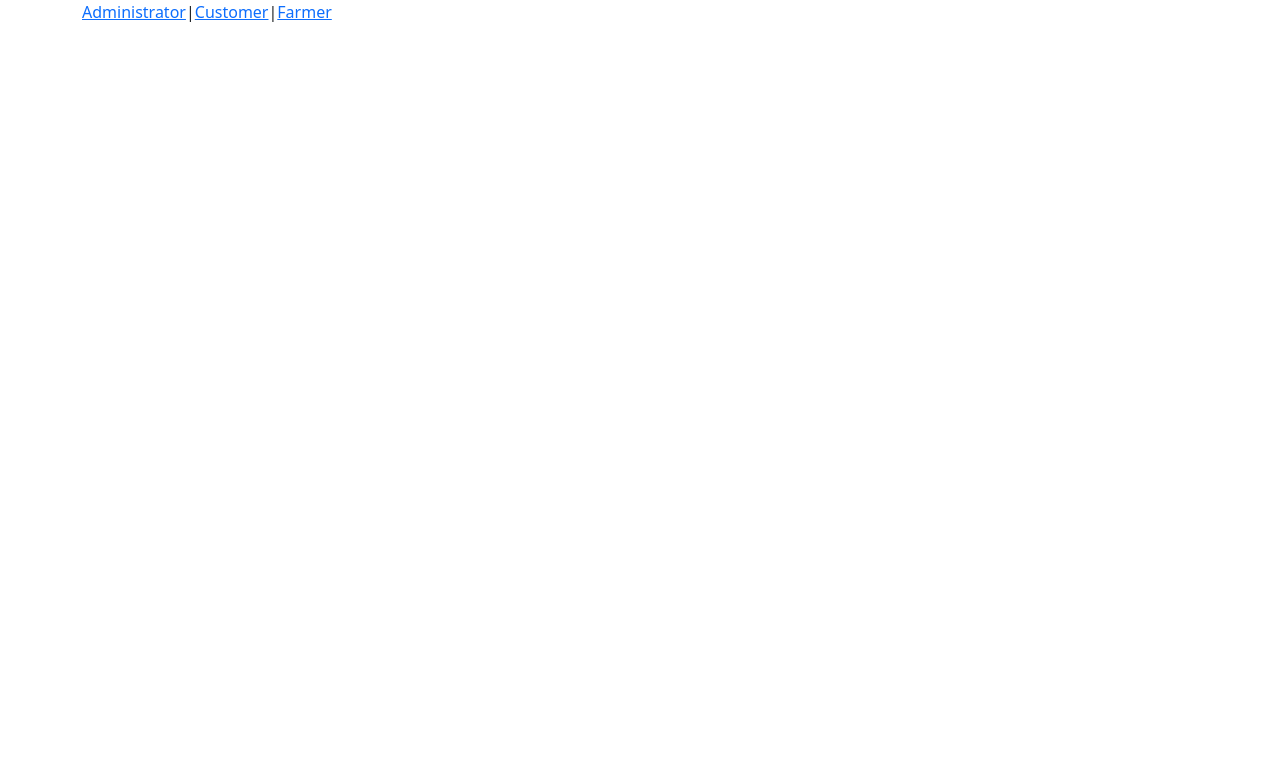
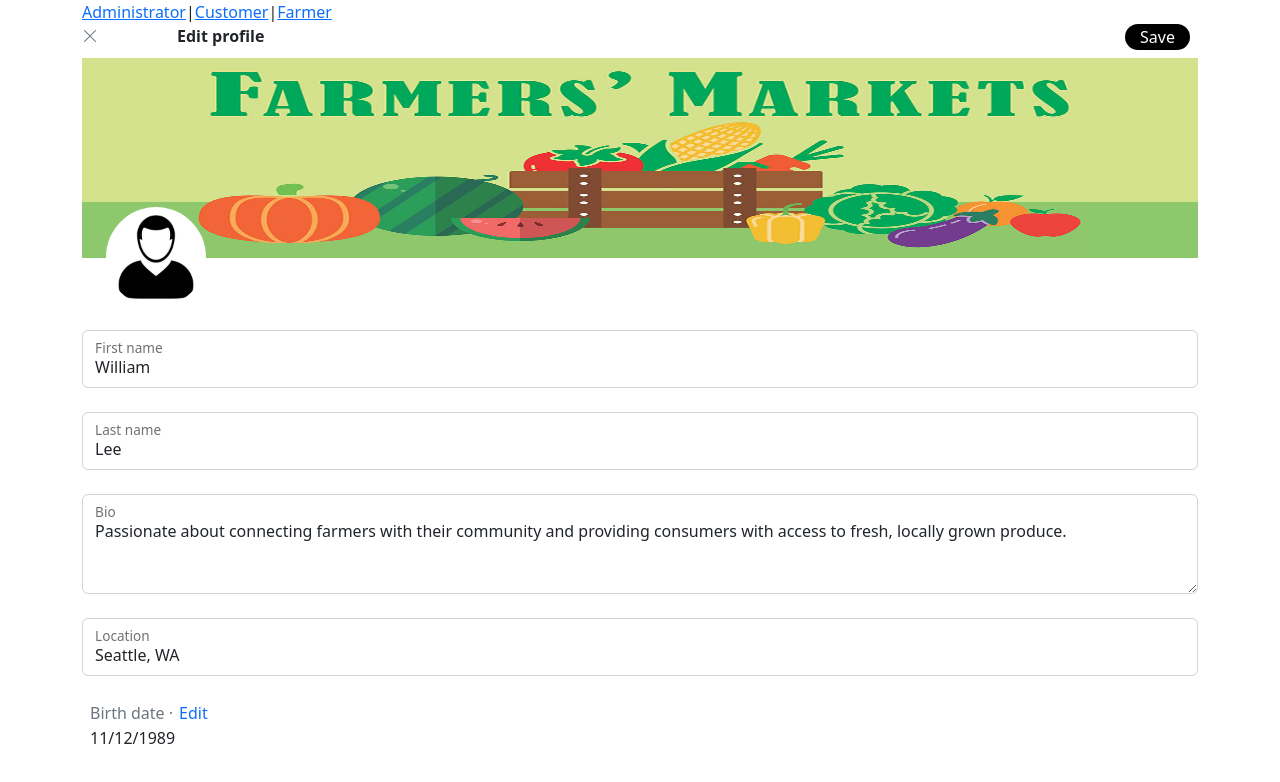
Before and after one commit to yanzhenl/5610-team-project, a React (Create React App) app: page /profile/administrator/edit-profile in a window 1280 px wide. Shown: the top 782 px of the page. Built offline with nearby package versions, Linux system fonts and the light colour scheme.

Commit message:
Added edit-administrator-profile

```diff
--- a/src/profile/administrator-profile/administrator-reducer.js
+++ b/src/profile/administrator-profile/administrator-reducer.js
@@ -5,8 +5,8 @@ const initialState = {
     firstName: "William",
     lastName: "Lee",
     handle: "@williamlee",
-    profilePicture: "../images/administrator.jpeg",
-    bannerPicture: "../images/market-banner.jpeg",
+    profilePicture: "../../images/administrator.jpeg",
+    bannerPicture: "../../images/market-banner.jpeg",
     bio: "Passionate about connecting farmers with their community and providing consumers with access to fresh, locally grown produce. ",
     location: "Seattle, WA",
     dateOfBirth: "11/12/1989",
@@ -29,7 +29,12 @@ const initialState = {
 const administratorSlice = createSlice({
   name: "administrator",
   initialState,
-  reducers: {},
+  reducers: {
+    editProfile: (state, action) => {
+      state.farmer = action.payload;
+    }
+  },
 });
 
 export default administratorSlice.reducer;
+export const { editProfile } = administratorSlice.actions;
--- /dev/null
+++ b/src/profile/administrator-profile/edit-profile.js
@@ -0,0 +1,74 @@
+import React, { useState} from "react";
+import { useSelector, useDispatch } from "react-redux";
+import { editProfile } from "./administrator-reducer";
+import {Link} from "react-router-dom";
+import "../index.css";
+import '@fortawesome/fontawesome-free/css/all.min.css'
+
+function EditAdministratorProfile () {
+    const { administrator } = useSelector((state) => state.administrator);
+    const dispatch = useDispatch();
+    const [profile, setProfile] = useState(administrator);
+    const handleSave = () => {
+        dispatch(editProfile(profile));
+    };
+
+    return(
+        <div>
+            <div className="row">
+                <div className="col-1">
+                    <Link to="/profile/administrator"><i className="bi bi-x-lg text-muted"></i></Link>
+                </div>
+                <div className="col-9">
+                    <span className="fw-bold mt-4">Edit profile</span>
+                </div>
+                <div className="col-2">
+                    <Link to="/profile/administrator">
+                        <button className="rounded-pill float-end save-button me-2" onClick={handleSave}>Save</button></Link>
+                </div>
+
+                <div className="position-relative">
+                    <img src = {administrator.bannerPicture} className="img-fluid mt-2 mb-4 banner" alt=""/>
+                    <img src = {administrator.profilePicture} className="rounded-circle profile-picture-edit ms-3" alt=""/>
+                </div>
+            </div>
+
+            <form className="form-floating mt-5">
+                <input value={profile.firstName} onChange={(e) => setProfile({...profile, firstName: e.target.value})}
+                       className="form-control"/>
+                <label className="floatingInputValue">First name</label>
+            </form>
+
+            <form className="form-floating mt-4">
+                <input value={profile.lastName} onChange={(e) => setProfile({...profile, lastName: e.target.value})}
+                       className="form-control"/>
+                <label className="floatingInputValue">Last name</label>
+            </form>
+
+            <form className="form-floating mt-4">
+                <textarea value={profile.bio} onChange={(e) => setProfile({...profile, bio: e.target.value})}
+                          className="form-control textarea-height"/>
+                <label className="floatingInputValue">Bio</label>
+            </form>
+
+            <form className="form-floating mt-4">
+                <input value={profile.location} onChange={(e) => setProfile({...profile, location: e.target.value})}
+                       className="form-control"/>
+                <label className="floatingInputValue">Location</label>
+            </form>
+
+            <div className="mt-4 ms-2">
+                <span className="text-muted">Birth date ·</span>
+                <button className="text-primary transparent-button"
+                    onClick={() => setProfile({...profile, editing: !profile.editing})}>Edit</button>
+                {profile.editing ? (
+                    <div><input onChange={(e) => setProfile({...profile, dateOfBirth: e.target.value})} value={profile.dateOfBirth}/></div>
+                ) : (
+                    <div>{profile.dateOfBirth}</div>
+                )}
+            </div>
+        </div>
+    )
+}
+
+export default EditAdministratorProfile;
--- a/src/profile/administrator-profile/index.js
+++ b/src/profile/administrator-profile/index.js
@@ -25,7 +25,7 @@ function AdministratorProfile () {
                         <div className="text-muted ms-4">{administrator.handle}</div>
                     </div>
                     <div className="col-2">
-                        <Link to="/tuiter/edit-profile">
+                        <Link to="/profile/administrator/edit-profile">
                         <button className="rounded-pill float-end mt-2 button">Edit profile</button></Link>
                     </div>
                 </div>
--- a/src/profile/index.js
+++ b/src/profile/index.js
@@ -5,6 +5,7 @@ import customerReducer from "./customer-profile/customer-reducer";
 import EditCustomerProfile from "./customer-profile/edit-profile";
 import AdministratorProfile from "./administrator-profile";
 import administratorReducer from "./administrator-profile/administrator-reducer";
+import EditAdministratorProfile from "./administrator-profile/edit-profile";
 import FarmerProfile from "./farmer-profile";
 import farmerReducer from "./farmer-profile/farmer-reducer";
 import EditFarmerProfile from "./farmer-profile/edit-profile";
@@ -32,6 +33,7 @@ function ProfileComponent() {
           <Route path="farmer" element={<FarmerProfile />} />
           <Route path="farmer/edit-profile" element={<EditFarmerProfile />} />
           <Route path="customer/edit-profile" element={<EditCustomerProfile />} />
+          <Route path="administrator/edit-profile" element={<EditAdministratorProfile />} />
         </Routes>
       </div>
     </Provider>
```
